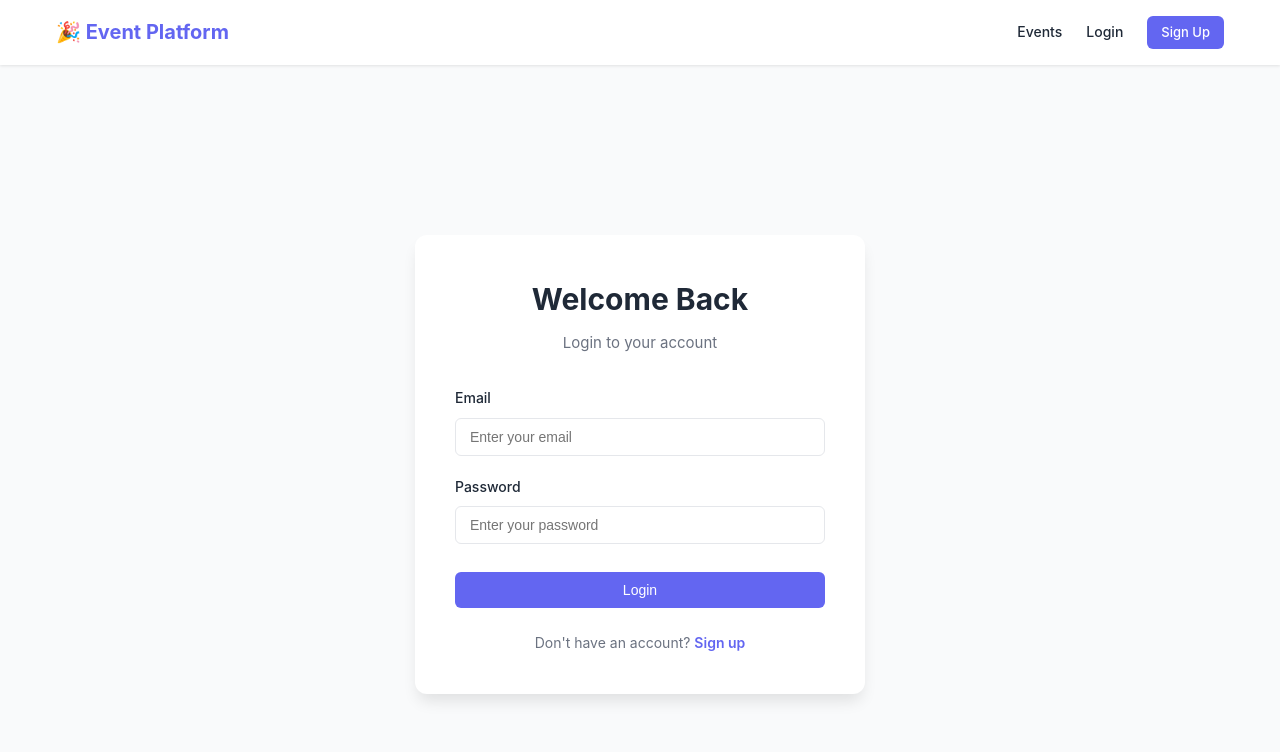
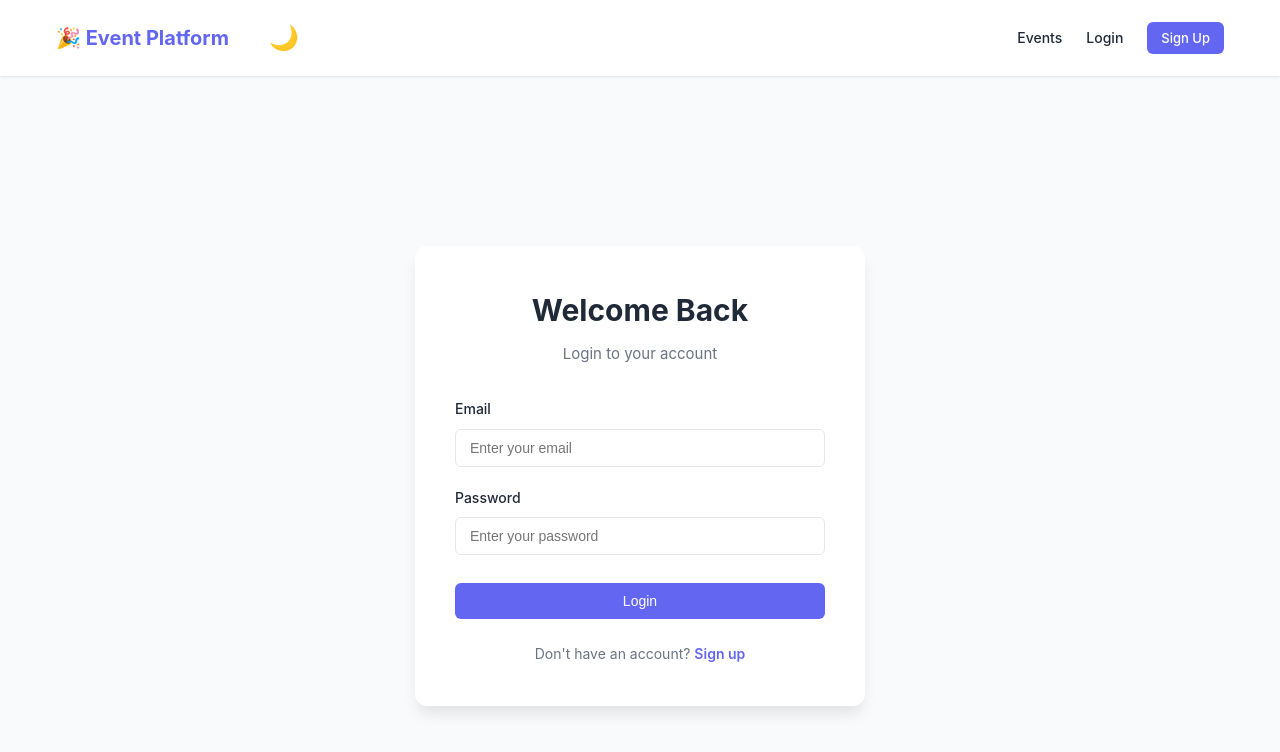
Before and after one commit to lokesh-33/Event-Booking, a React (Create React App) app in the folder frontend/: page /login in a window 1280 px wide. Shown: the top 752 px of the page. Built offline with nearby package versions, Linux system fonts and the light colour scheme; no server answers; the HTML template or start-up script is replaced by a standard one.

Commit message:
Add dark mode toggle with theme persistence

```diff
--- a/frontend/src/components/Navbar.css
+++ b/frontend/src/components/Navbar.css
@@ -20,6 +20,28 @@
   color: var(--primary-color);
   text-decoration: none;
   white-space: nowrap;
+}
+
+.theme-toggle {
+  background: none;
+  border: none;
+  font-size: 1.5rem;
+  cursor: pointer;
+  padding: 0.5rem;
+  border-radius: 0.375rem;
+  transition: transform 0.2s, background-color 0.2s;
+  display: flex;
+  align-items: center;
+  justify-content: center;
+}
+
+.theme-toggle:hover {
+  background-color: var(--bg-secondary);
+  transform: scale(1.1);
+}
+
+.theme-toggle:active {
+  transform: scale(0.95);
 }
 
 .navbar-menu {
--- a/frontend/src/components/Navbar.js
+++ b/frontend/src/components/Navbar.js
@@ -1,4 +1,4 @@
-import React, { useState } from 'react';
+import React, { useState, useEffect } from 'react';
 import { Link } from 'react-router-dom';
 import { useAuth } from '../context/AuthContext';
 import './Navbar.css';
@@ -6,6 +6,16 @@ import './Navbar.css';
 const Navbar = () => {
   const { user, logout, isAuthenticated } = useAuth();
   const [isMobileMenuOpen, setIsMobileMenuOpen] = useState(false);
+  const [theme, setTheme] = useState(localStorage.getItem('theme') || 'light');
+
+  useEffect(() => {
+    document.documentElement.setAttribute('data-theme', theme);
+    localStorage.setItem('theme', theme);
+  }, [theme]);
+
+  const toggleTheme = () => {
+    setTheme(prevTheme => prevTheme === 'light' ? 'dark' : 'light');
+  };
 
   const toggleMobileMenu = () => {
     setIsMobileMenuOpen(!isMobileMenuOpen);
@@ -21,6 +31,14 @@ const Navbar = () => {
         <Link to="/" className="navbar-brand">
           🎉 Event Platform
         </Link>
+
+        <button
+          className="theme-toggle"
+          onClick={toggleTheme}
+          aria-label="Toggle theme"
+        >
+          {theme === 'light' ? '🌙' : '☀️'}
+        </button>
 
         <div className={`navbar-menu ${isMobileMenuOpen ? 'active' : ''}`}>
           <Link to="/" className="navbar-link" onClick={closeMobileMenu}>
--- a/frontend/src/index.css
+++ b/frontend/src/index.css
@@ -21,6 +21,24 @@
   --shadow-lg: 0 10px 15px -3px rgba(0, 0, 0, 0.1);
 }
 
+/* Dark Mode */
+[data-theme="dark"] {
+  --primary-color: #818cf8;
+  --primary-dark: #6366f1;
+  --secondary-color: #34d399;
+  --danger-color: #f87171;
+  --warning-color: #fbbf24;
+  --text-primary: #f9fafb;
+  --text-secondary: #d1d5db;
+  --bg-primary: #1f2937;
+  --bg-secondary: #111827;
+  --border-color: #374151;
+  --shadow-sm: 0 1px 2px 0 rgba(0, 0, 0, 0.3);
+  --shadow: 0 1px 3px 0 rgba(0, 0, 0, 0.4);
+  --shadow-md: 0 4px 6px -1px rgba(0, 0, 0, 0.4);
+  --shadow-lg: 0 10px 15px -3px rgba(0, 0, 0, 0.4);
+}
+
 body {
   font-family: -apple-system, BlinkMacSystemFont, 'Segoe UI', 'Roboto', 'Oxygen',
     'Ubuntu', 'Cantarell', 'Fira Sans', 'Droid Sans', 'Helvetica Neue',
@@ -30,6 +48,7 @@ body {
   background-color: var(--bg-secondary);
   color: var(--text-primary);
   line-height: 1.6;
+  transition: background-color 0.3s ease, color 0.3s ease;
 }
 
 code {
```
